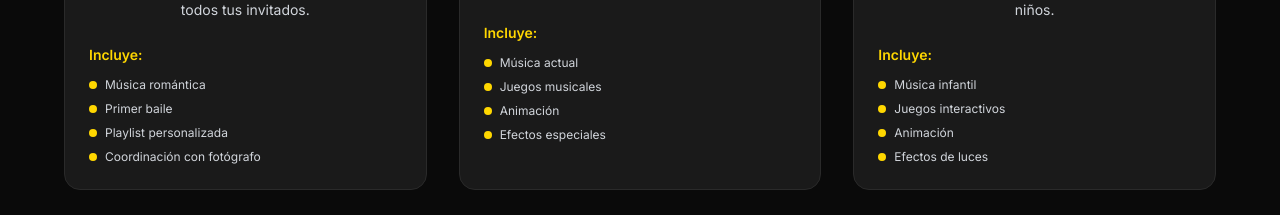
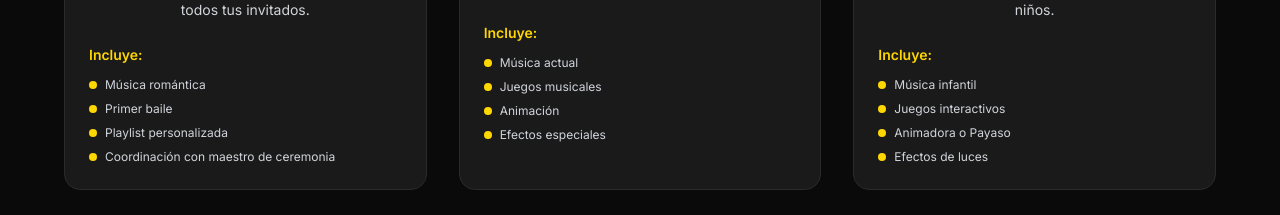
Before and after one commit to teffomb/DJTEFFO, a React (Vite) app: page / in a window 1280 px wide. Shown: the part 2320-2535 px from the top of the page. Built offline with nearby package versions, Linux system fonts and the light colour scheme.

Commit message:
Fix message general.

```diff
--- a/src/components/Services.jsx
+++ b/src/components/Services.jsx
@@ -7,7 +7,7 @@ const Services = () => {
       icon: 'fas fa-heart',
       title: 'Bodas',
       description: 'Hacemos de tu día especial algo mágico con música romántica y ritmos que harán bailar a todos tus invitados.',
-      features: ['Música romántica', 'Primer baile', 'Playlist personalizada', 'Coordinación con fotógrafo']
+      features: ['Música romántica', 'Primer baile', 'Playlist personalizada', 'Coordinación con maestro de ceremonia']
     },
     {
       icon: 'fas fa-birthday-cake',
@@ -19,7 +19,7 @@ const Services = () => {
       icon: 'fas fa-baby',
       title: 'Eventos Infantiles',
       description: 'Los más pequeños se divierten con música infantil, juegos y animación especial para niños.',
-      features: ['Música infantil', 'Juegos interactivos', 'Animación', 'Efectos de luces']
+      features: ['Música infantil', 'Juegos interactivos', 'Animadora o Payaso', 'Efectos de luces']
     },
     {
       icon: 'fas fa-crown',
```
Also changed, not shown: 1 other file (tests, documents, lock files or other folders).
